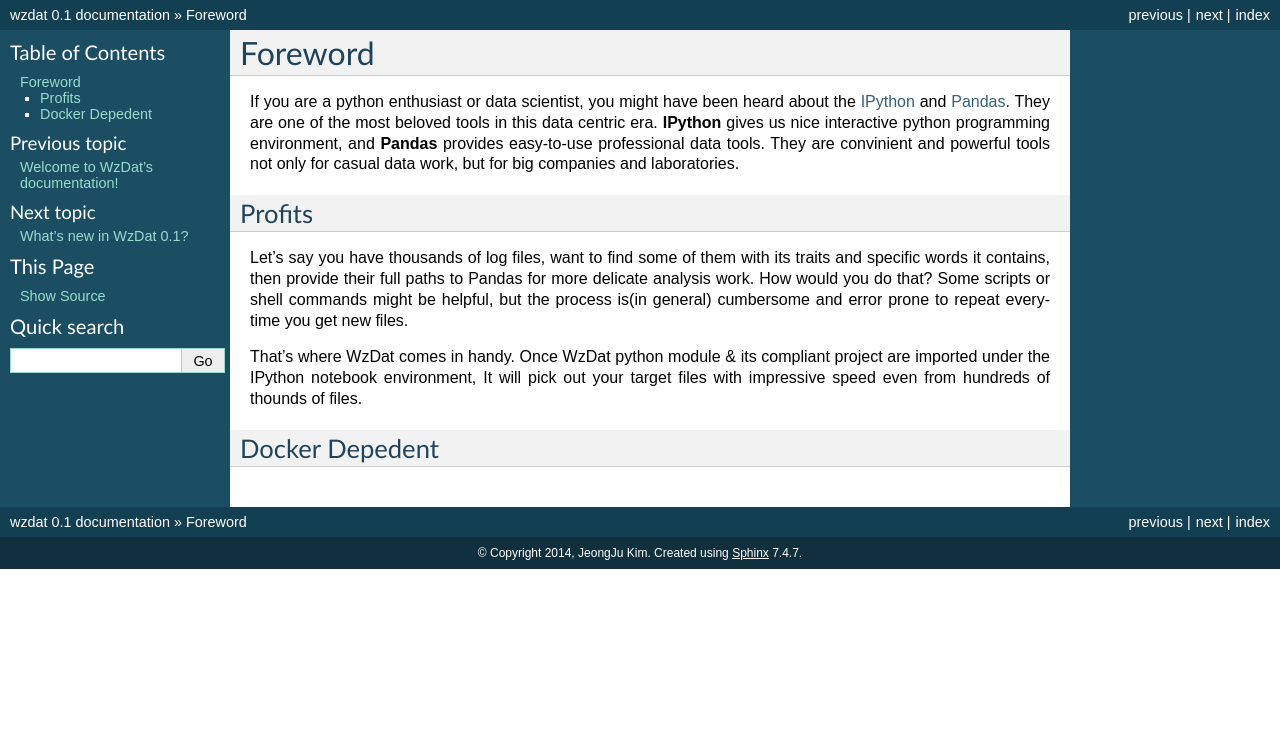
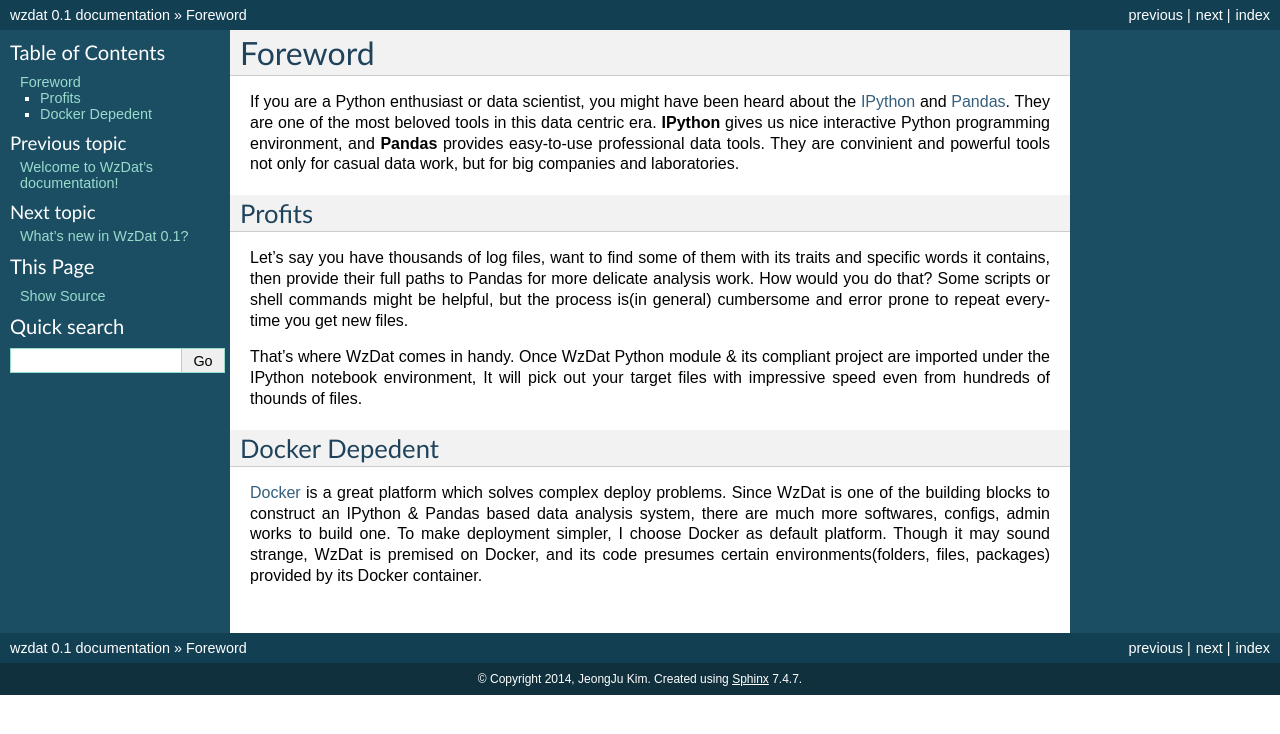
Before and after one commit to haje01/wzdat, a Sphinx documentation site: the page built from docs/foreword.rst, in a window 1280 px wide. Shown: the top 734 px of the page. Built offline with Sphinx 7.4.7, drawn with Linux system fonts in a browser that asks for light colours.

Commit message:
Update foreword.rst

```diff
--- a/docs/foreword.rst
+++ b/docs/foreword.rst
@@ -1,14 +1,16 @@
 Foreword
 ========
 
-If you are a python enthusiast or data scientist, you might have been heard about the `IPython <http://ipython.org>`_ and `Pandas <http://pandas.pydata.org>`_. They are one of the most beloved tools in this data centric era. **IPython** gives us nice interactive python programming environment, and **Pandas** provides easy-to-use professional data tools. They are convinient and powerful tools not only for casual data work, but for big companies and laboratories.
+If you are a Python enthusiast or data scientist, you might have been heard about the `IPython <http://ipython.org>`_ and `Pandas <http://pandas.pydata.org>`_. They are one of the most beloved tools in this data centric era. **IPython** gives us nice interactive Python programming environment, and **Pandas** provides easy-to-use professional data tools. They are convinient and powerful tools not only for casual data work, but for big companies and laboratories.
 
 Profits
 -------
 
 Let's say you have thousands of log files, want to find some of them with its traits and specific words it contains, then provide their full paths to Pandas for more delicate analysis work. How would you do that? Some scripts or shell commands might be helpful, but the process is(in general) cumbersome and error prone to repeat everytime you get new files.
 
-That's where WzDat comes in handy. Once WzDat python module & its compliant project are imported under the IPython notebook environment, It will pick out your target files with impressive speed even from hundreds of thounds of files.
+That's where WzDat comes in handy. Once WzDat Python module & its compliant project are imported under the IPython notebook environment, It will pick out your target files with impressive speed even from hundreds of thounds of files.
 
 Docker Depedent
 ---------------
+
+`Docker <http://docker.com>`_ is a great platform which solves complex deploy problems. Since WzDat is one of the building blocks to construct an IPython & Pandas based data analysis system, there are much more softwares, configs, admin works to build one. To make deployment simpler, I choose Docker as default platform. Though it may sound strange, WzDat is premised on Docker, and its code presumes certain environments(folders, files, packages) provided by its Docker container.
```
